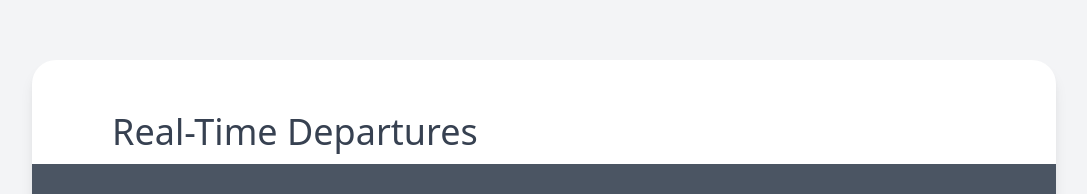
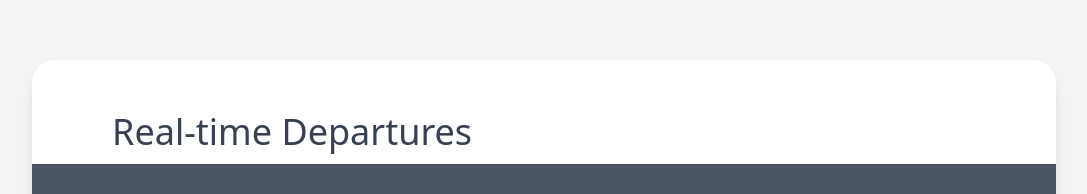
Before and after one commit to cwgruss/NextTrip-Transit-Study, an Angular app: page / in a window 1280 px wide. Shown: the top 194 px of the page, without its empty margins (96-1183 px from the left). Built offline with nearby package versions, Linux system fonts and the light colour scheme.

Commit message:
fix case typo in "Real-time"

```diff
--- a/src/app/app.component.html
+++ b/src/app/app.component.html
@@ -14,7 +14,7 @@
   <div class="relative py-3 sm:max-w-5xl sm:mx-auto">
     <div class="relative py-10 bg-white shadow-lg sm:rounded-3xl">
       <div class="max-w-5xl mx-auto text-gray-700 sm:px-20 py-3">
-        <h1 class="text-4xl">Real-Time Departures</h1>
+        <h1 class="text-4xl">Real-time Departures</h1>
       </div>
       <div>
         <div
```
